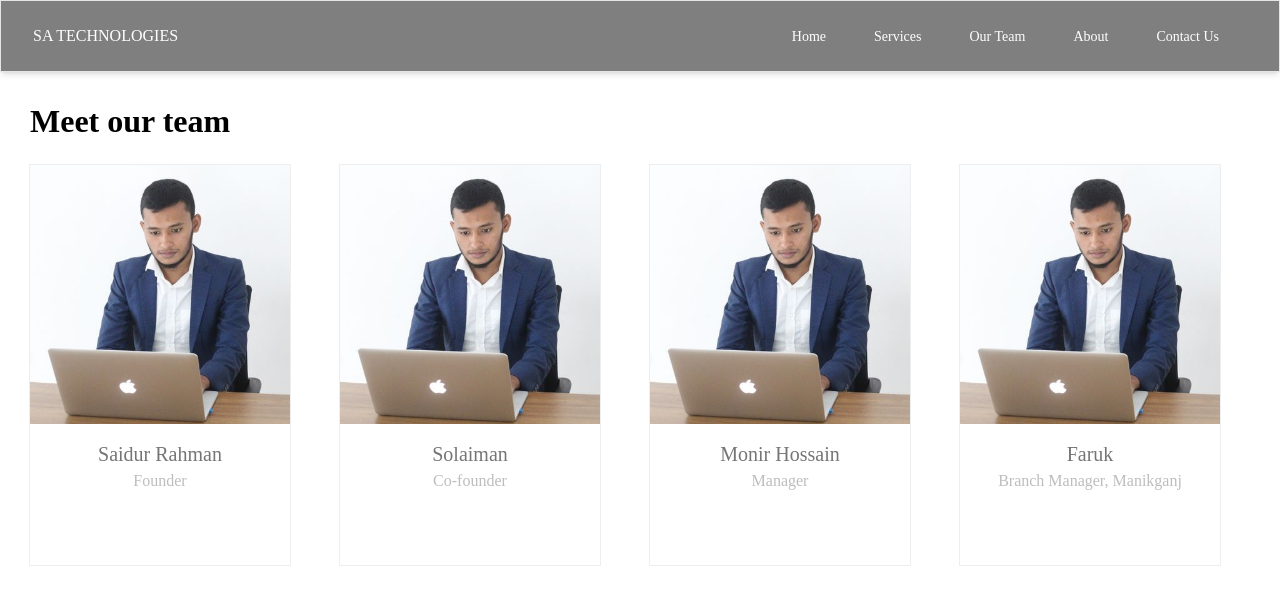
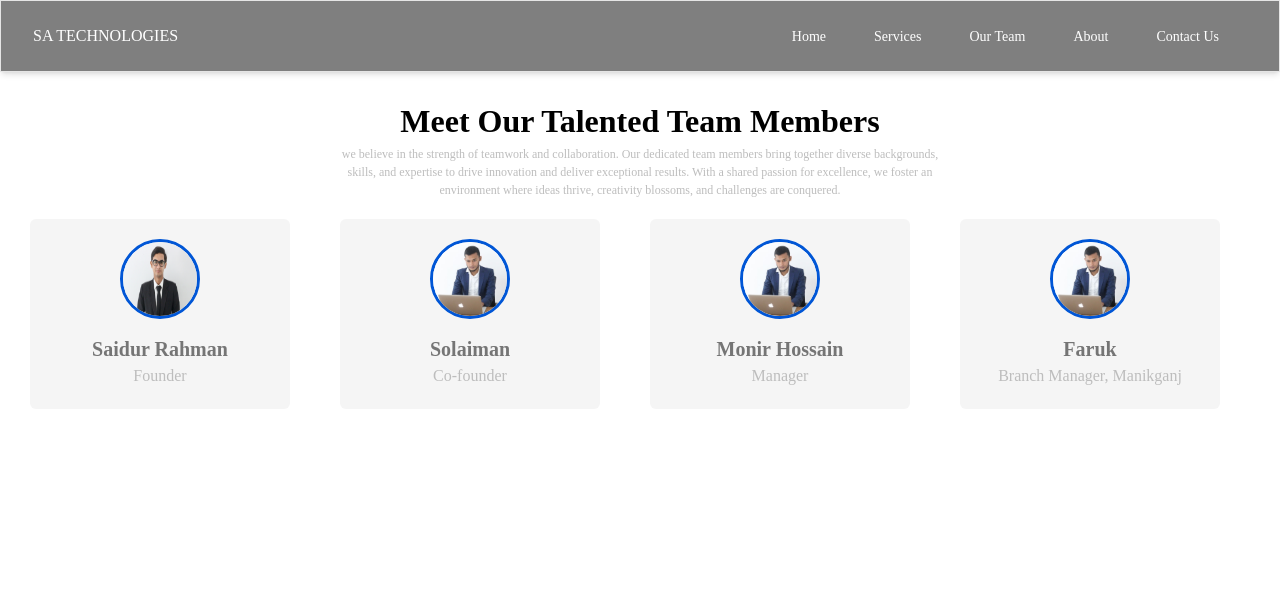
Before and after one commit to monirhabderabby/sa-technologies, a Next.js app: page /our_team in a window 1280 px wide. Shown: the top 604 px of the page. Built offline with nearby package versions, Linux system fonts and the light colour scheme.

Commit message:
added: saidurs profile photo ; modified: our team card

```diff
--- a/Components/OurTeam/OurTeamC.js
+++ b/Components/OurTeam/OurTeamC.js
@@ -1,12 +1,13 @@
 import Image from "next/image";
 import monir from "../../assets/ourteam/monir.jpg";
+import saidur from "../../assets/ourteam/saidur.jpg";
 export const OurTeamC = () => {
     const teams = [
         {
             id: 1,
             name: "Saidur Rahman",
             designation: "Founder",
-            imageUrl: monir,
+            imageUrl: saidur,
         },
         {
             id: 2,
@@ -29,17 +30,33 @@ export const OurTeamC = () => {
     ];
     return (
         <div className={`pt-[25px]`}>
-            <h1 className="text-[32px] font-semibold">Meet our team</h1>
+            <h1 className="text-[32px] font-semibold text-center">Meet Our Talented Team Members</h1>
+            <p className="text-[12px] text-center w-full md:w-1/3 lg:w-1/2 mx-auto text-gray-400">
+                we believe in the strength of teamwork and collaboration. Our dedicated team members bring together diverse backgrounds, skills, and
+                expertise to drive innovation and deliver exceptional results. With a shared passion for excellence, we foster an environment where
+                ideas thrive, creativity blossoms, and challenges are conquered.
+            </p>
 
             <div className="mt-[20px] grid-cols-1 grid md:grid-cols-3 lg:grid-cols-4 gap-[20px]">
                 {teams?.map(member => {
                     return (
-                        <div key={member.id} className=" ring-gray-200 ring-[1px] w-full md:w-[260px] h-[400px] overflow-hidden">
-                            <div className="">
-                                <Image className="hover:scale-110 duration-300 cursor-pointer" src={member.imageUrl} alt="profile image" />
+                        <div
+                            key={member.id}
+                            className=" bg-gray-100 hover:bg-primary w-full md:w-[260px] h-[190px] duration-300 hover:h-[320px] overflow-hidden flex flex-col items-center p-[12px] py-[20px] rounded-[6px] group cursor-pointer"
+                            style={{ transition: "height 0.5s ease-in-out" }}
+                        >
+                            <div className="w-[80px] h-[80px] rounded-full border-[3px] border-primary group-hover:border-white duration-300">
+                                <Image
+                                    className="hover:scale-110 duration-300 h-full w-full rounded-full cursor-pointer"
+                                    src={member.imageUrl}
+                                    alt="profile image"
+                                    width={80}
+                                    height={80}
+                                    loading="lazy"
+                                />
                             </div>
-                            <div className="flex flex-col justify-between items-center mt-[15px]">
-                                <h3 className="text-[20px] text-gray-600">{member.name}</h3>
+                            <div className="flex flex-col justify-between items-center mt-[15px] ">
+                                <h3 className="text-[20px] font-semibold text-gray-600 group-hover:text-white">{member.name}</h3>
                                 <p className="text-[16px] text-gray-400">{member.designation}</p>
                             </div>
                         </div>
--- a/tailwind.config.js
+++ b/tailwind.config.js
@@ -11,6 +11,9 @@ module.exports = withMT({
             fontFamily: {
                 sans: ["Source Serif Pro", "serif"],
             },
+            colors: {
+                primary: "#0056D6",
+            },
         },
     },
     plugins: [],
```
Also changed, not shown: assets/ourteam/saidur.jpg (added).
